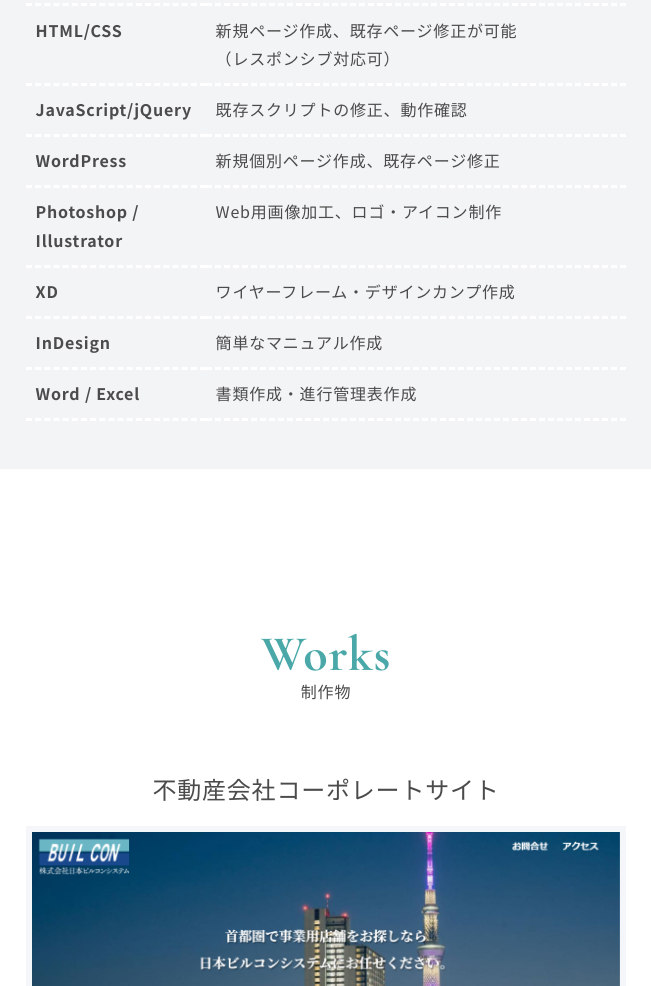
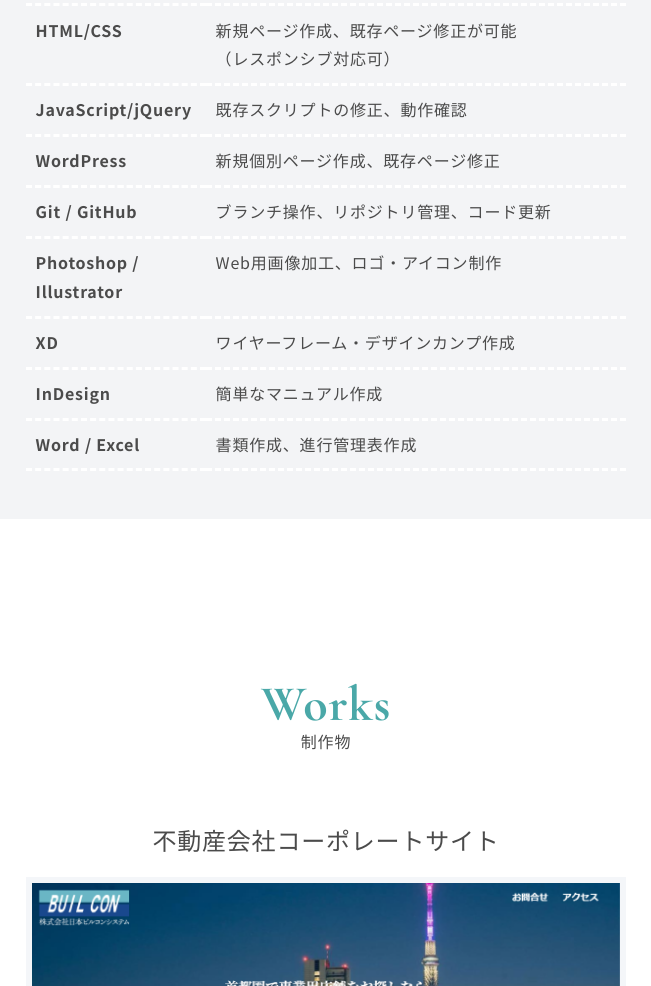
Before and after one commit to tsuji313/portfolio, a plain HTML site: page index.html in a window 1280 px wide. Shown: the part 2031-3017 px from the top of the page, without its empty margins (314-965 px from the left). Drawn offline with Linux system fonts and the light colour scheme; some packages are replaced by stand-ins of ours.

Commit message:
Skillsの更新

```diff
--- a/index.html
+++ b/index.html
@@ -165,6 +165,11 @@
               <th>WordPress</th>
               <td>新規個別ページ作成、既存ページ修正</td>
             </tr>
+            <tr></tr>
+            <tr>
+              <th>Git / GitHub</th>
+              <td>ブランチ操作、リポジトリ管理、コード更新</td>
+            </tr>
             <tr>
               <th>Photoshop / Illustrator</th>
               <td>Web用画像加工、ロゴ・アイコン制作</td>
@@ -179,7 +184,7 @@
             </tr>
             <tr>
               <th>Word / Excel</th>
-              <td>書類作成・進行管理表作成</td>
+              <td>書類作成、進行管理表作成</td>
             </tr>
           </tbody>
         </table>
```
